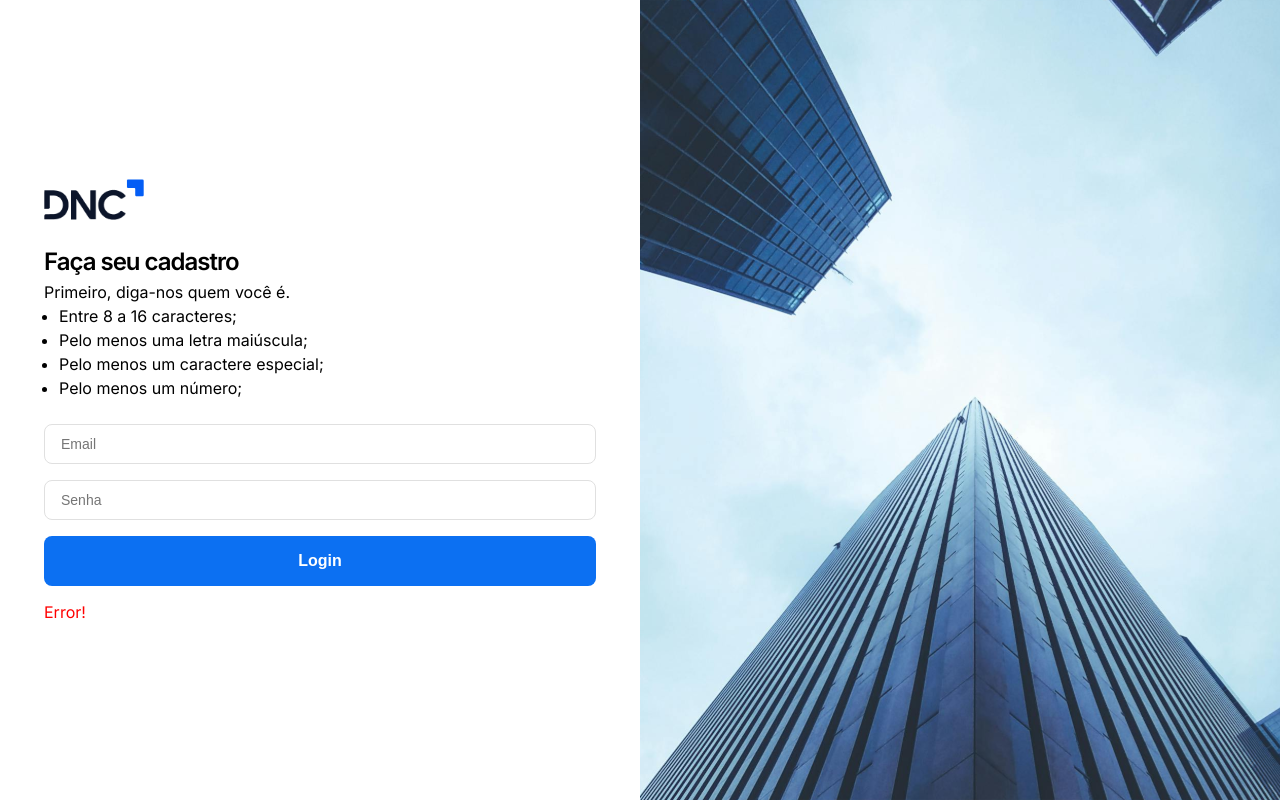
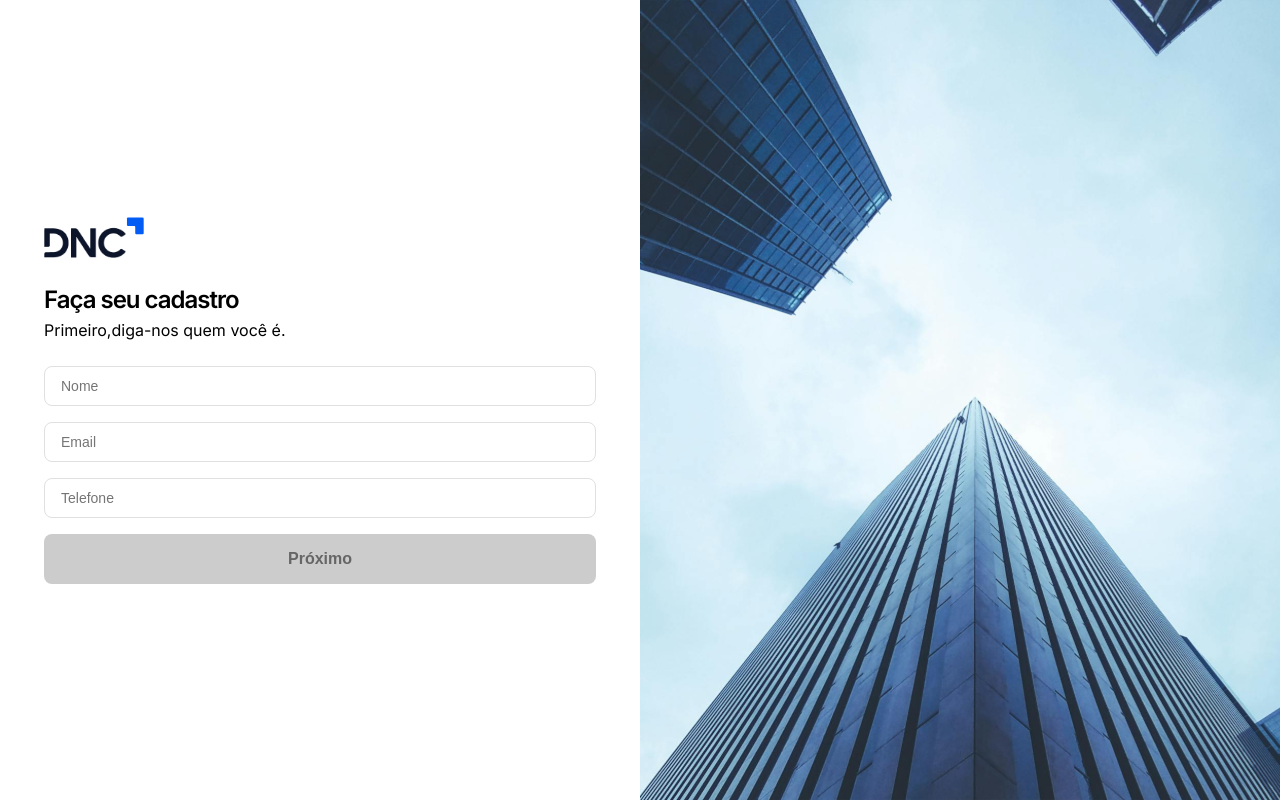
Before and after one commit to ThalesFortes/sales-dashboard-tafs, a React (Vite) app: page /register in a window 1280 px wide. Built offline with nearby package versions, Linux system fonts and the light colour scheme.

Commit message:
Commit register funcionality

```diff
--- a/package.json
+++ b/package.json
@@ -13,6 +13,7 @@
     "@emotion/react": "^11.14.0",
     "@emotion/styled": "^11.14.1",
     "@mui/material": "^7.3.2",
+    "@reduxjs/toolkit": "^2.9.2",
     "@types/js-cookie": "^3.0.6",
     "@types/styled-components": "^5.1.34",
     "axios": "^1.12.2",
@@ -22,6 +23,7 @@
     "react": "^19.1.1",
     "react-chartjs-2": "^5.3.0",
     "react-dom": "^19.1.1",
+    "react-redux": "^9.2.0",
     "react-router-dom": "^7.9.1",
     "styled-components": "^6.1.19"
   },
--- a/src/main.tsx
+++ b/src/main.tsx
@@ -3,12 +3,16 @@
 import App from "./App.tsx"
 import { GlobalStyle } from "./styles"
 import { AppThemeProvider } from "./contexts/AppThemeContext.tsx"
+import { Provider } from "react-redux"
+import store from "./redux/index.ts"
 
 ReactDOM.createRoot(document.getElementById("root")!).render(
   <React.StrictMode>
-    <AppThemeProvider>
-      <GlobalStyle />
-      <App />
-    </AppThemeProvider>
+    <Provider store={store}>
+      <AppThemeProvider>
+        <GlobalStyle />
+        <App />
+      </AppThemeProvider>
+    </Provider>
   </React.StrictMode>
 )
--- a/src/pages/Login.tsx
+++ b/src/pages/Login.tsx
@@ -27,20 +27,28 @@
   LoginPostData,
 } from "@/types"
 
+// REDUX
+import { useSelector } from "react-redux"
+import type { RootState } from "@/redux"
+
 function Login() {
   const navigate = useNavigate()
+  const { email, message } = useSelector(
+    (state: RootState) => state.createProfile
+  )
   const inputs = [
     { type: "email", placeholder: "Email" },
     { type: "password", placeholder: "Senha" },
   ]
   const { data, loading, error, postData } = usePost<LoginData, LoginPostData>(
-    "login"
+    "login",
+    false
   )
 
   const { formValues, formValid, handleChange } = useFormValidation(inputs)
 
   const handleMessage = (): MessageProps => {
-    if (!error) return { msg: "", type: "sucess" }
+    if (!error) return { msg: message ?? "", type: "success" }
     switch (error) {
       case 401:
         return {
@@ -73,6 +81,12 @@
     }
     if (Cookies.get("Authorization")) navigate("/home")
   }, [data, navigate])
+
+  useEffect(() => {
+    if (email) {
+      handleChange(0, email)
+    }
+  }, [email])
 
   return (
     <>
--- a/src/pages/Registration.tsx
+++ b/src/pages/Registration.tsx
@@ -1,3 +1,7 @@
+import { useEffect, type ChangeEvent } from "react"
+import { useNavigate } from "react-router-dom"
+
+// COMPONENTS
 import { Box, Container, Grid } from "@mui/material"
 import {
   BannerImage,
@@ -9,7 +13,76 @@
 } from "@/components"
 import { pxToRem } from "@/utils"
 
+// HOOKS
+import { useFormValidation, usePost } from "@/hooks"
+
+// REDUX
+import { useDispatch, useSelector } from "react-redux"
+import type { RootState } from "@/redux"
+import { setMessage, setProfileData } from "@/redux/slices/createProfile"
+
+// TYPES
+import type { CreateProfileData, InputProps } from "@/types"
+import type React from "react"
+
 function Registration() {
+  const dispatch = useDispatch()
+  const navigate = useNavigate()
+  const { email } = useSelector((state: RootState) => state.createProfile)
+  const { data, loading, error, postData } = usePost<string, CreateProfileData>(
+    "profile/create",
+    true
+  )
+
+  // FORM STEP1
+  const step1Inputs: InputProps[] = [
+    { name: "name", type: "text", placeholder: "Nome", required: true },
+    { name: "email", type: "email", placeholder: "Email" },
+    { name: "phone", type: "tel", placeholder: "Telefone", required: true },
+  ]
+  const handleStep1 = (e: React.FormEvent) => {
+    e.preventDefault()
+    dispatch(
+      setProfileData({
+        email: String(step1FormValues[1]),
+      })
+    )
+  }
+  const {
+    formValues: step1FormValues,
+    formValid: step1FormValid,
+    handleChange: step1FormHandleChange,
+  } = useFormValidation(step1Inputs)
+
+  // FORM STEP2
+  const step2Inputs: InputProps[] = [{ type: "password", placeholder: "Senha" }]
+  const handleStep2 = async (e: React.FormEvent) => {
+    e.preventDefault()
+    await postData({
+      name: String(step1FormValues[0]),
+      email: String(step1FormValues[1]),
+      phone: String(step1FormValues[2]),
+      password: String(step2FormValues[0]),
+    })
+  }
+  const {
+    formValues: step2FormValues,
+    formValid: step2FormValid,
+    handleChange: step2FormHandleChange,
+  } = useFormValidation(step2Inputs)
+
+  const handleStepInputs = email ? step2Inputs : step1Inputs
+
+  useEffect(() => {
+    if (data !== null) {
+      dispatch(setMessage("Usuário criado com sucesso."))
+      navigate("/")
+    } else if (error) {
+      alert(
+        `Não foi possível realizar a operação. Entre em contato com nosso suporte. (${error}).`
+      )
+    }
+  }, [data, error, navigate])
   return (
     <>
       <Box>
@@ -28,31 +101,52 @@
                 <Logo height={41} width={100} />
               </Box>
               <Box sx={{ marginBottom: pxToRem(24) }}>
-                <StyledH1>Faça seu cadastro</StyledH1>
-                <StyledP>Primeiro, diga-nos quem você é.</StyledP>
+                <StyledH1>
+                  {email ? "Defina sua senha" : "Faça seu cadastro"}
+                </StyledH1>
+                <StyledP>
+                  {email
+                    ? "Sua senha deve ter:"
+                    : "Primeiro,diga-nos quem você é."}
+                </StyledP>
+                {email && (
                   <StyledUl>
                     <li>Entre 8 a 16 caracteres;</li>
                     <li>Pelo menos uma letra maiúscula;</li>
                     <li>Pelo menos um caractere especial;</li>
                     <li>Pelo menos um número;</li>
                   </StyledUl>
+                )}
               </Box>
               <FormComponent
-                inputs={[
-                  { type: "email", placeholder: "Email" },
-                  { type: "password", placeholder: "Senha" },
-                ]}
+                inputs={handleStepInputs.map((input, index) => ({
+                  type: input.type,
+                  placeholder: input.placeholder,
+                  value: email
+                    ? step2FormValues[index] || ""
+                    : step1FormValues[index] || "",
+                  onChange: (e: ChangeEvent<HTMLInputElement>) =>
+                    email
+                      ? step2FormHandleChange(
+                          index,
+                          (e.target as HTMLInputElement).value
+                        )
+                      : step1FormHandleChange(
+                          index,
+                          (e.target as HTMLInputElement).value
+                        ),
+                }))}
                 buttons={[
                   {
                     className: "primary",
+                    disabled: email
+                      ? !step2FormValid || loading
+                      : !step1FormValid,
+                    onClick: email ? handleStep2 : handleStep1,
                     type: "submit",
-                    children: "Login",
+                    children: email ? "Enviar" : "Próximo",
                   },
                 ]}
-                message={{
-                  msg: "Error!",
-                  type: "error",
-                }}
               />
             </Container>
           </Grid>
--- /dev/null
+++ b/src/redux/index.ts
@@ -0,0 +1,13 @@
+import { configureStore } from "@reduxjs/toolkit"
+import createProfileReducer from "./slices/createProfile"
+
+const store = configureStore({
+  reducer: {
+    createProfile: createProfileReducer,
+  },
+})
+
+export type RootState = ReturnType<typeof store.getState>
+export type AppDispatch = typeof store.dispatch
+
+export default store
--- /dev/null
+++ b/src/redux/slices/createProfile.ts
@@ -0,0 +1,28 @@
+import { createSlice, type PayloadAction } from "@reduxjs/toolkit"
+import type { CreateProfileData } from "@/types"
+
+const initialState: Omit<CreateProfileData, "name" | "phone" | "password"> = {
+  email: "",
+  message: null,
+}
+
+const profileSlice = createSlice({
+  name: "profile",
+  initialState,
+  reducers: {
+    setProfileData: (
+      state,
+      action: PayloadAction<
+        Omit<CreateProfileData, "name" | "phone" | "password">
+      >
+    ) => {
+      state.email = action.payload.email
+    },
+    setMessage: (state, action: PayloadAction<string>) => {
+      state.message = action.payload
+    },
+  },
+})
+
+export const { setProfileData, setMessage } = profileSlice.actions
+export default profileSlice.reducer
```
Also changed, not shown: src/types/profileData.d.ts (+8 -0 lines), 1 other file (tests, documents, lock files or other folders). Lines whose indentation alone changed are shown as unchanged.
